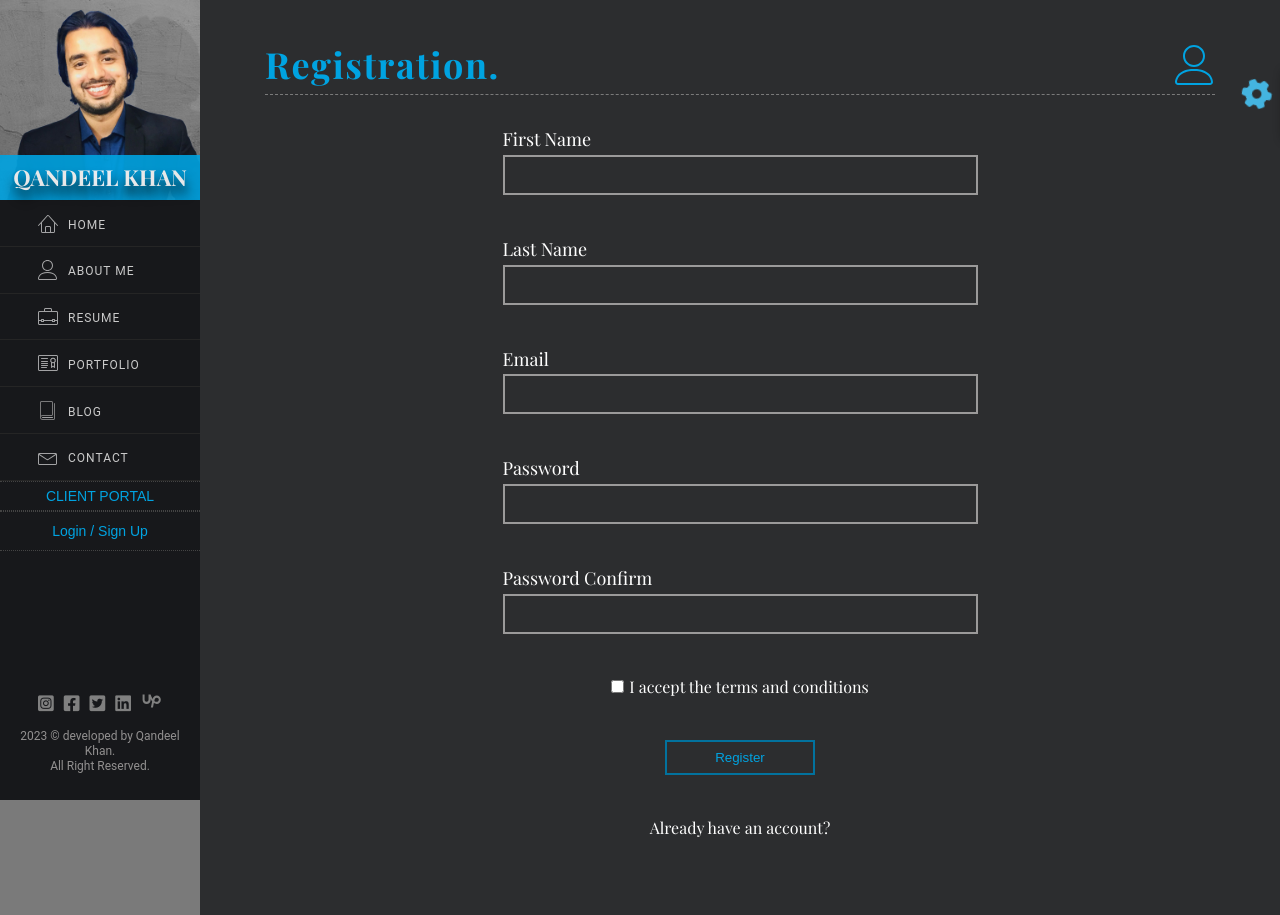
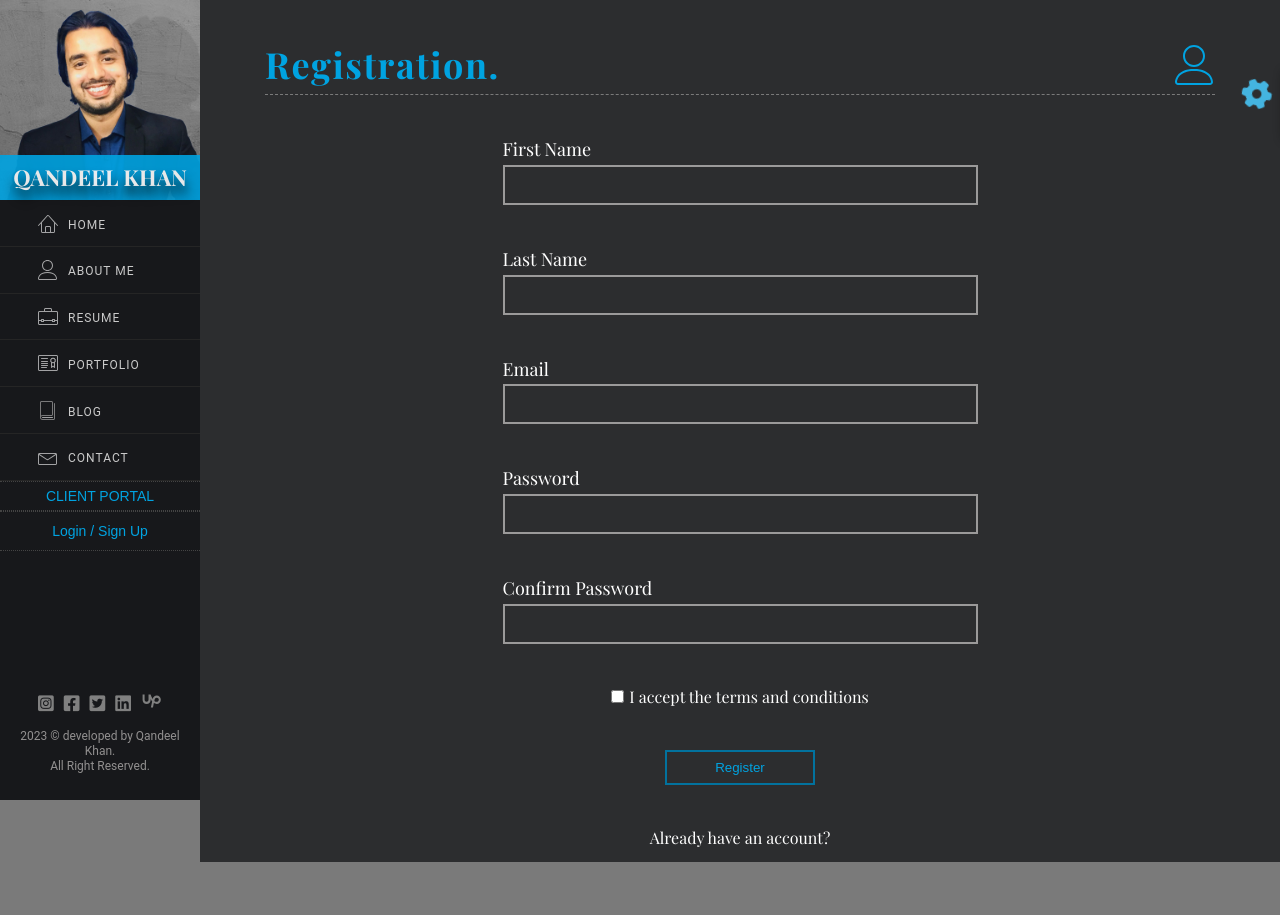
Before and after one commit to QandeelKhan/portfolio-client, a React (Create React App) app: page /registration in a window 1280 px wide. After the commit the page ends 862 px from the top, so only its background shows below. Built offline with nearby package versions, Linux system fonts and the light colour scheme.

Commit message:
auto commit by py script

```diff
--- a/src/components/forms/RegistrationForm.tsx
+++ b/src/components/forms/RegistrationForm.tsx
@@ -4,7 +4,6 @@ import { useRegisterUserMutation } from "../../redux/services/userAuthApi";
 import { storeToken } from "../../redux/services/localStorageService";
 import RegFormGoogle from "./RegFormGoogle";
 import "./reg-form.css";
-import "./login-form.css";
 
 // const serverErrorInterface = {
 //     name: String,
@@ -57,7 +56,7 @@ const RegistrationForm = () => {
     };
     return (
         <>
-            <form id="login-form" onSubmit={handleSubmit}>
+            <form id="reg-form" onSubmit={handleSubmit}>
                 <div className="login email">
                     <label htmlFor="name">First Name</label>
                     <input
@@ -125,7 +124,7 @@ const RegistrationForm = () => {
                     </div>
                 )}
                 <div className="login password">
-                    <label htmlFor="password2">Password Confirm</label>
+                    <label htmlFor="password2">Confirm Password</label>
                     <input
                         type="password"
                         id="password2"
--- a/src/components/forms/login-form.css
+++ b/src/components/forms/login-form.css
@@ -2,12 +2,10 @@
     width: 100%;
     display: flex;
     flex-direction: column;
-    /* justify-content: space-around; */
     align-items: center;
-    padding: 10px 0px;
     gap: 40px;
     height: 100vh;
-    margin-top: 20px;
+    margin-top: 30px;
 }
 #login-form .login {
     width: 50%;
--- a/src/components/forms/reg-form.css
+++ b/src/components/forms/reg-form.css
@@ -1,11 +1,27 @@
-.registration-form {
+#reg-form {
     width: 100%;
     display: flex;
     flex-direction: column;
-    justify-content: space-around;
     align-items: center;
     padding: 10px 0px;
+    margin-top: 30px;
     gap: 40px;
+}
+#reg-form .login {
+    width: 50%;
+}
+#reg-form .login input {
+    width: 100%;
+    height: 40px;
+    background-color: transparent;
+    border: 2px solid rgb(155, 154, 154);
+    color: white;
+    padding: 0px 10px;
+    font-size: 15px;
+}
+#reg-form .login label {
+    color: white;
+    font-size: 18px;
 }
 .terms-text span {
     color: white;
```
